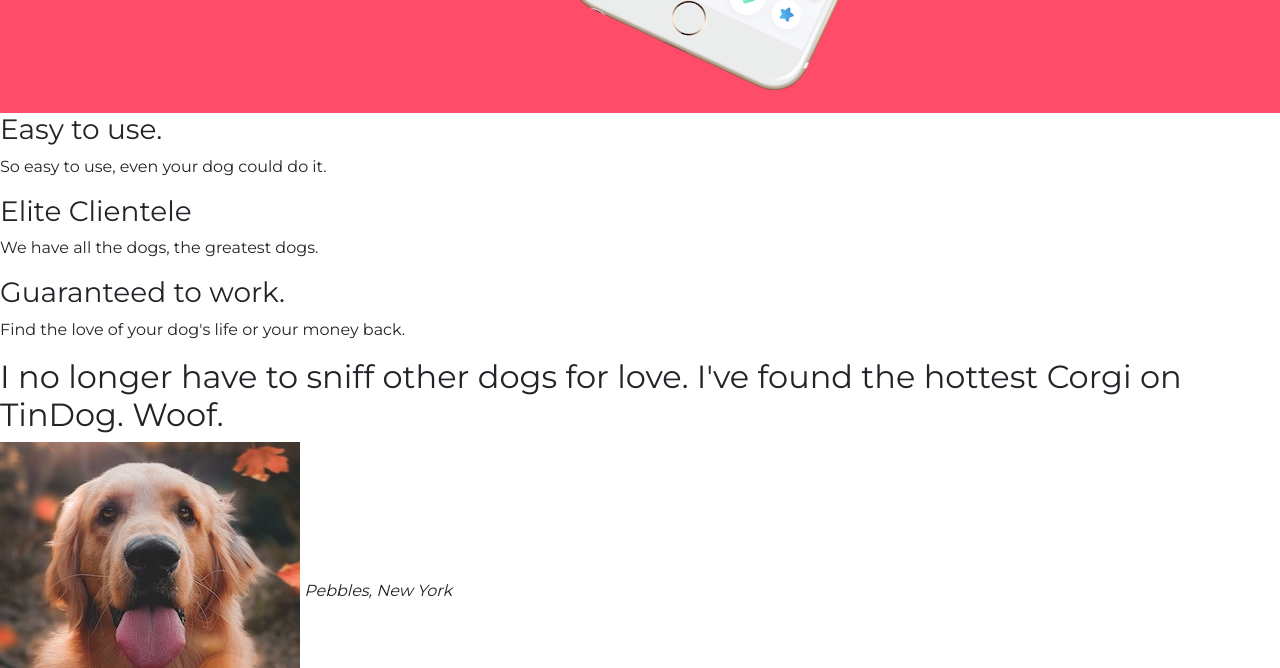
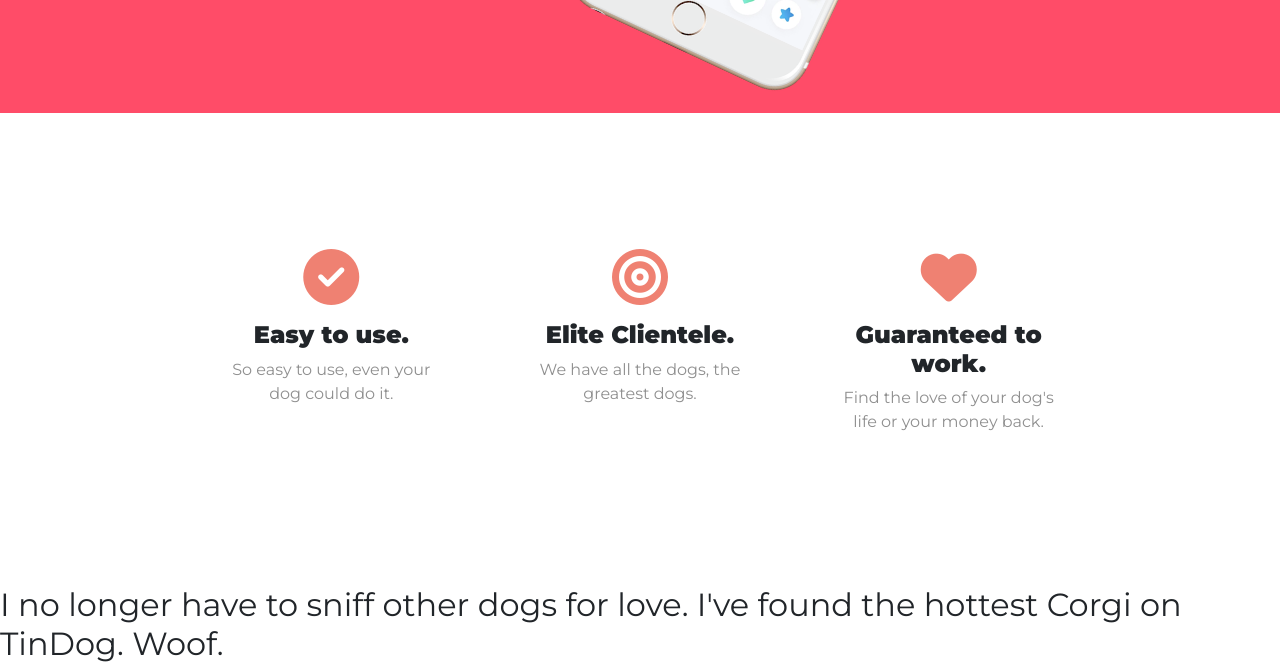
Before and after one commit to pamelarose28/TinDog-project, a plain HTML site: page index.html in a window 1280 px wide. Shown: the part 630-1298 px from the top of the page. Drawn offline with nearby package versions, Linux system fonts and the light colour scheme.

Commit message:
Finished features section

```diff
--- a/css/styles.css
+++ b/css/styles.css
@@ -9,6 +9,15 @@ body{
   font-family: 'Montserrat';
 }
 
+h3{
+  font-size: 1.5rem;
+  font-family: Montserrat;
+  font-weight: bold;
+}
+
+p{
+  color: #8f8f8f;
+}
 
 .container-fluid{
   padding:3% 15%;
@@ -58,3 +67,24 @@ body{
   width: 60%;
   transform: rotate(25deg);
 }
+
+/* features */
+
+#features{
+    padding: 7% 15%;
+}
+
+.features-icon {
+  font-size: 3.5rem;
+  color: #ef8172;
+  margin-bottom: 1rem;
+}
+
+.features-icon:hover {
+  color: #ff4c68;
+}
+
+.feature-box{
+  text-align: center;
+  padding: 5%;
+}
--- a/index.html
+++ b/index.html
@@ -76,14 +76,27 @@
 
   <section id="features">
 
+    <div class="row">
+
+      <div class=" feature-box col-lg-4">
+        <i class="fas fa-check-circle features-icon"></i><br />
         <h3>Easy to use.</h3>
         <p>So easy to use, even your dog could do it.</p>
+      </div>
 
-    <h3>Elite Clientele</h3>
+      <div class="feature-box col-lg-4">
+        <i class="fas fa-bullseye features-icon"></i><br />
+        <h3>Elite Clientele. </h3>
         <p>We have all the dogs, the greatest dogs.</p>
+      </div>
 
+      <div class="feature-box col-lg-4">
+        <i class="fas fa-heart features-icon"></i>
         <h3>Guaranteed to work.</h3>
         <p>Find the love of your dog's life or your money back.</p>
+      </div>
+
+    </div>
 
   </section>
 
```
Lines whose indentation alone changed are shown as unchanged.
